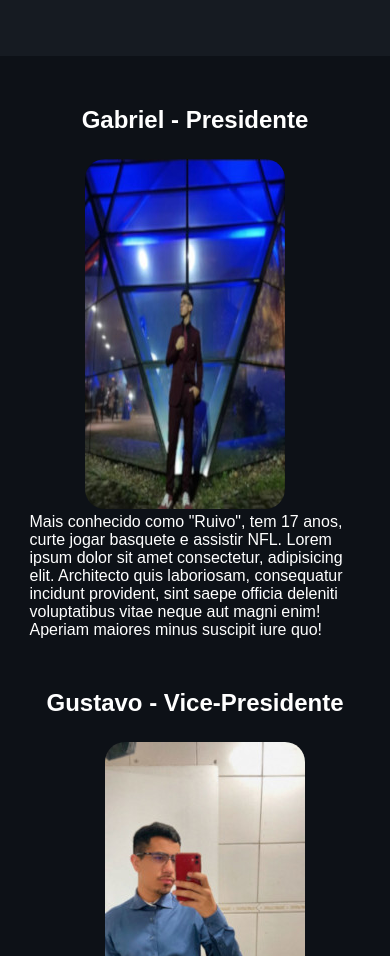
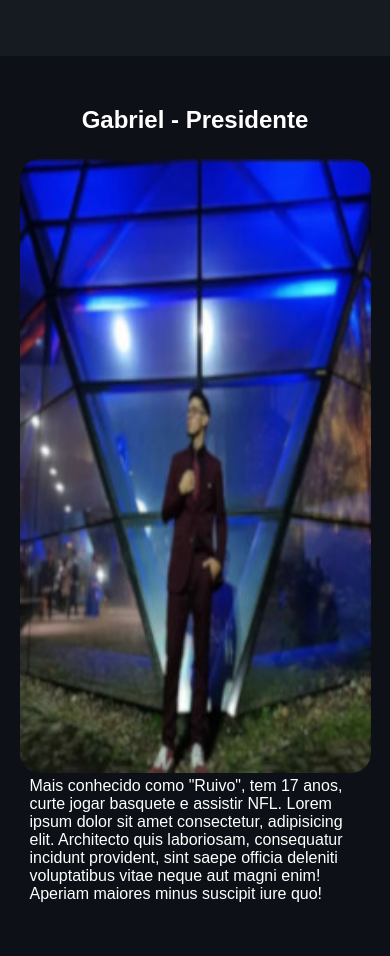
Before and after one commit to GustavoPilar/upa2023, a plain HTML site: page pages/seemore.html in a window 390 px wide. Shown: the part 144-1100 px from the top of the page. Drawn offline with Linux system fonts and the light colour scheme.

Commit message:
Update seemore.html

```diff
--- a/pages/seemore.html
+++ b/pages/seemore.html
@@ -122,11 +122,13 @@
         main .left {
         float: none;
         margin-right: none;
+        width: 100%;
        }
 
        main .right {
         float: none;
         margin-left: none;
+        width: 90%;
        }
     }
 
```
